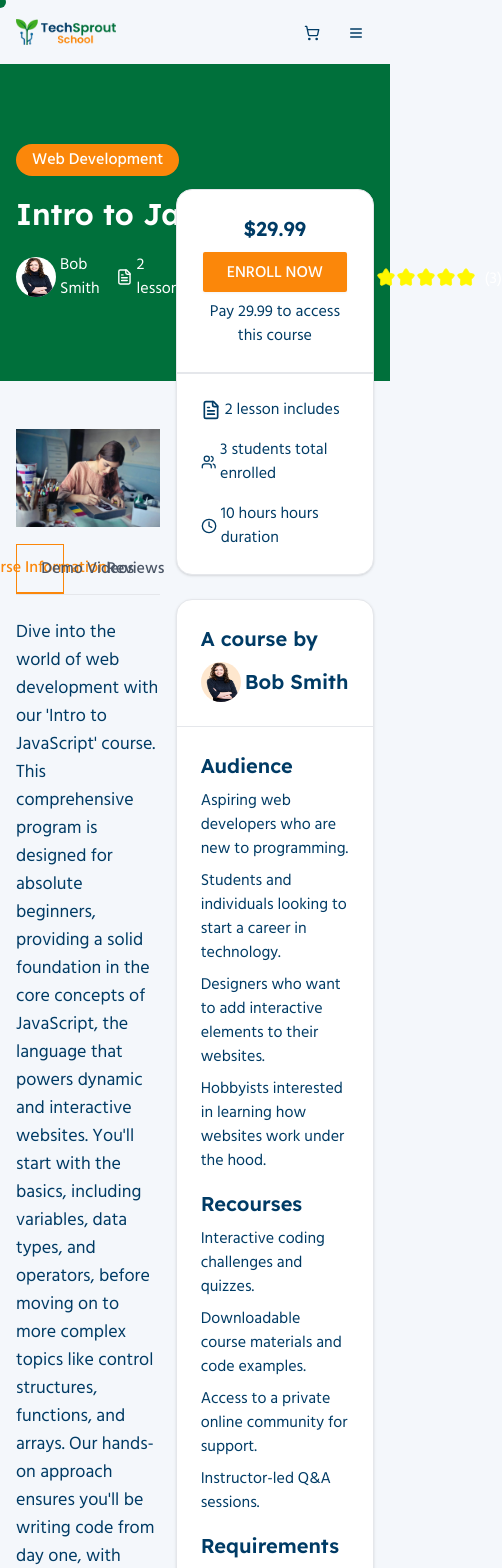
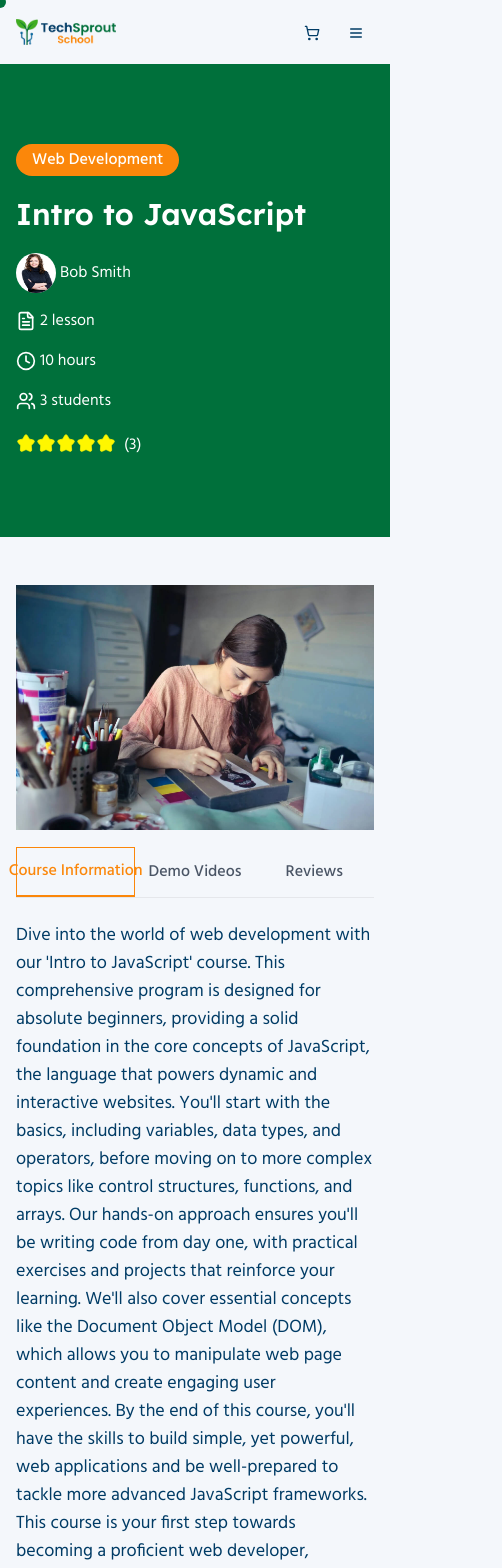
Before and after one commit to Webtricker/techsprout, a Next.js app: page /courses/c1 in a window 390 px wide. Shown: the top 1568 px of the page, 502 px wide, since content can reach past the window. Built offline with nearby package versions, Linux system fonts and the light colour scheme.

Commit message:
Update: course details page responsive done

```diff
--- a/src/app/courses/[course]/page.tsx
+++ b/src/app/courses/[course]/page.tsx
@@ -55,13 +55,14 @@ export default async function Course({ params }: { params: Promise<{ course: str
 
   return (
     <section className='py-16'>
+      {/* course title */}
       <div className='bg-accent py-20'>
         <div className='container mx-auto space-y-4 px-4 text-white'>
           <TextBadge className='bg-primary rounded-full text-white'>{category}</TextBadge>
           <Title h={2} className='text-white'>
             {title}
           </Title>
-          <div className='flex items-center gap-4'>
+          <div className='flex flex-col gap-4 md:flex-row md:items-center'>
             <div className='flex items-center gap-1'>
               <Avatar className='h-10 w-10 bg-white'>
                 <Image src={author?.image} width={80} alt={author?.name} height={80} />
@@ -105,7 +106,8 @@ export default async function Course({ params }: { params: Promise<{ course: str
           </div>
         </div>
       </div>
-      <div className='container mx-auto mt-12 flex gap-4 px-4'>
+      <section className='container mx-auto mt-12 flex flex-col gap-4 px-4 lg:flex-row'>
+        {/* course details */}
         <div className='flex-1'>
           <Image src={thumbnail} width={870} height={570} alt={title} className='w-full' />
           <div>
@@ -148,7 +150,8 @@ export default async function Course({ params }: { params: Promise<{ course: str
             </Tabs>
           </div>
         </div>
-        <aside className='-mt-60'>
+        {/* Sidebar */}
+        <aside className='lg:-mt-60'>
           {/* Enrolment */}
           <div className='rounded-2xl border bg-white shadow'>
             <div className='p-6 text-center'>
@@ -174,7 +177,7 @@ export default async function Course({ params }: { params: Promise<{ course: str
             </div>
           </div>
           {/* Audience, Requirements,Resources  */}
-          <div className='mt-6 max-w-[260px] rounded-2xl border bg-white shadow'>
+          <div className='rounded-2xl border bg-white shadow lg:mt-6 lg:max-w-[260px]'>
             <div className='border-b p-6'>
               <Title h={5}>A course by</Title>
               <div className='mt-2 flex items-center gap-1'>
@@ -212,8 +215,9 @@ export default async function Course({ params }: { params: Promise<{ course: str
             </div>
           </div>
         </aside>
-      </div>
-      <div className='container mx-auto px-4'>
+      </section>
+      {/* Top courses */}
+      <section className='container mx-auto px-4'>
         <div className='mt-20 flex flex-col items-center justify-between gap-12 text-center md:flex-row md:text-left'>
           <div className='space-y-4'>
             <TextBadge>Top</TextBadge>
@@ -229,12 +233,12 @@ export default async function Course({ params }: { params: Promise<{ course: str
             </Link>
           </div>
         </div>
-        <div className='mt-16 grid grid-cols-1 gap-8 md:grid-cols-2 lg:grid-cols-3'>
+        <div className='mt-16 grid grid-cols-1 gap-8 lg:grid-cols-2 xl:grid-cols-3'>
           {courses.slice(0, 3).map((course) => (
             <CourseCard key={course._id} course={course} />
           ))}
         </div>
-      </div>
+      </section>
     </section>
   );
 }
```
